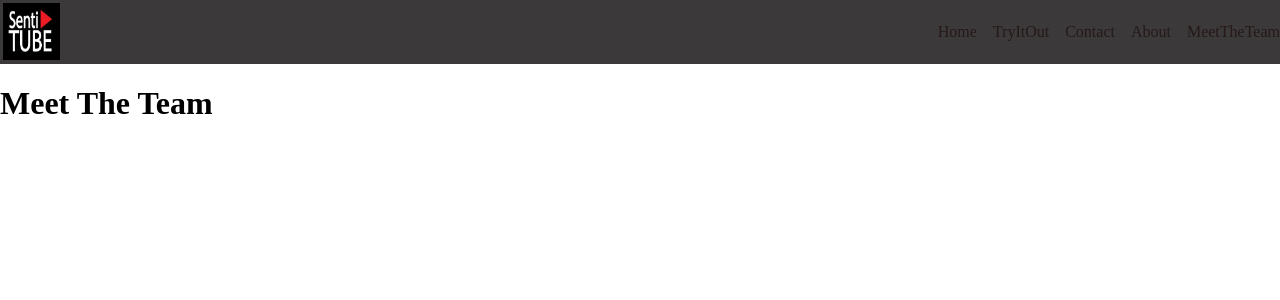
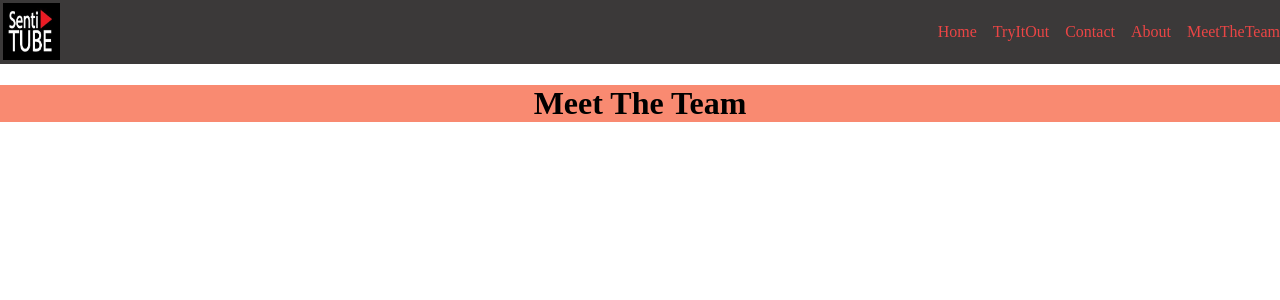
Before and after one commit to dsplayerX/project-sentitube-webapp, a React (Create React App) app: page /MeetTheTeam in a window 1280 px wide. Shown: the top 300 px of the page. Built offline with nearby package versions, Linux system fonts and the light colour scheme.

Commit message:
changed nav bar button colors

```diff
--- a/src/index.css
+++ b/src/index.css
@@ -15,7 +15,7 @@ body {
 
 .nav {
   background-color: rgb(59, 57, 57);
-  color: rgb(37, 25, 25);
+  color: rgb(234, 69, 69);
   display: flex;
   justify-content: space-between;
   align-items: center;
@@ -35,3 +35,8 @@ body {
   color: inherit;
   text-decoration: none;
 }
+
+.teambcg{
+  background-color: rgb(249, 138, 113);
+  text-align: center;
+}
--- a/src/pages/MeetTheTeam.js
+++ b/src/pages/MeetTheTeam.js
@@ -1,14 +1,13 @@
 import React from "react";
+
 
 
 function MeetTheTeam() {
   return (
-    <div>
+    <div className="teambcg">
+      <h1>Meet The Team</h1>
+    </div>
 
-      <h1>Meet The Team</h1>
-
-
-    </div>
   );
 }
 
```
